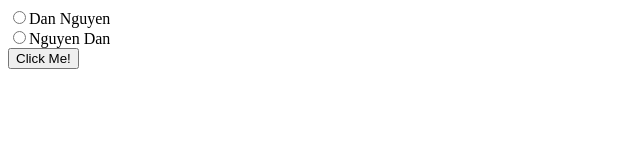
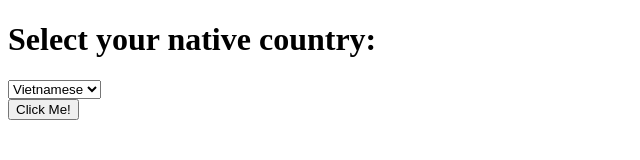
Before and after one commit to dannguyen-1004/JavaScript_learning, a plain HTML site: page index.html in a window 1280 px wide. Both pictures are taken after a click on the button "Click Me!". Shown: the whole page, without its empty margins (0-640 px from the left). Drawn offline with Linux system fonts and the light colour scheme.

Commit message:
Input from SelectBox

```diff
--- a/index.html
+++ b/index.html
@@ -7,11 +7,15 @@
     <title>Document</title>
 </head>
 <body>
-    <input id="rd1" name="group1" type="radio" value="Dan Nguyen">Dan Nguyen</input>
+    <h1>Select your native country:</h1>
+    <select id="selectbox">
+        <option value="Vietnamese">Vietnamese</option>
+        <option value="Chinese">Chinese</option>
+        <option value="American">American</option>
+    </select>
     <br>
-    <input id="rd2" name="group1" type="radio" value="Nguyen Dan">Nguyen Dan</input>
-    <br>
-    <button onclick="function1()" id="bt1">Click Me!</button>
+    <button onclick="greeting()">Click Me!</button>
+
     <script src="trial.js"></script>
 </body>
 </html>
--- a/trial.js
+++ b/trial.js
@@ -1,15 +1,18 @@
 //DOM manipulation & getelementbyId method
-function function1()
+function greeting()
 {
-    var rd1 = document.getElementById("rd1");
-    var rd2 = document.getElementById("rd2");
+    var select = document.getElementById("selectbox");
 
-    if(rd1.checked == true)
+    if(alert(select.options[select.selectedIndex].value)== "Vietnamese")
     {
-        alert("Correct");
+        alert("Xin chao!");
+    }
+    else if(alert(select.options[select.selectedIndex].value) == "American")
+    {
+        alert("Hello!");
     }
     else
     {
-        alert("Incorrect");
+        alert("Ni hao!");
     }
 }
```
